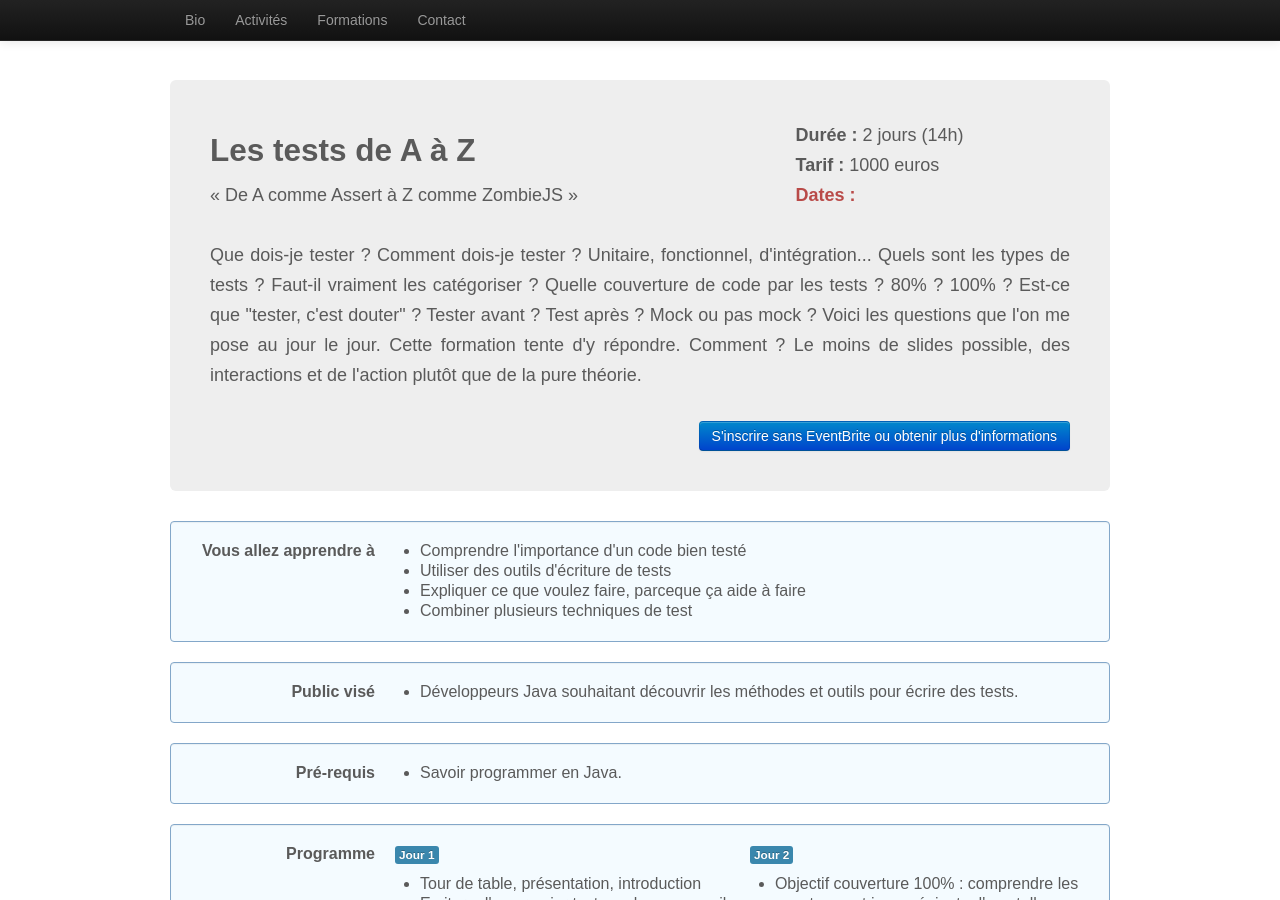
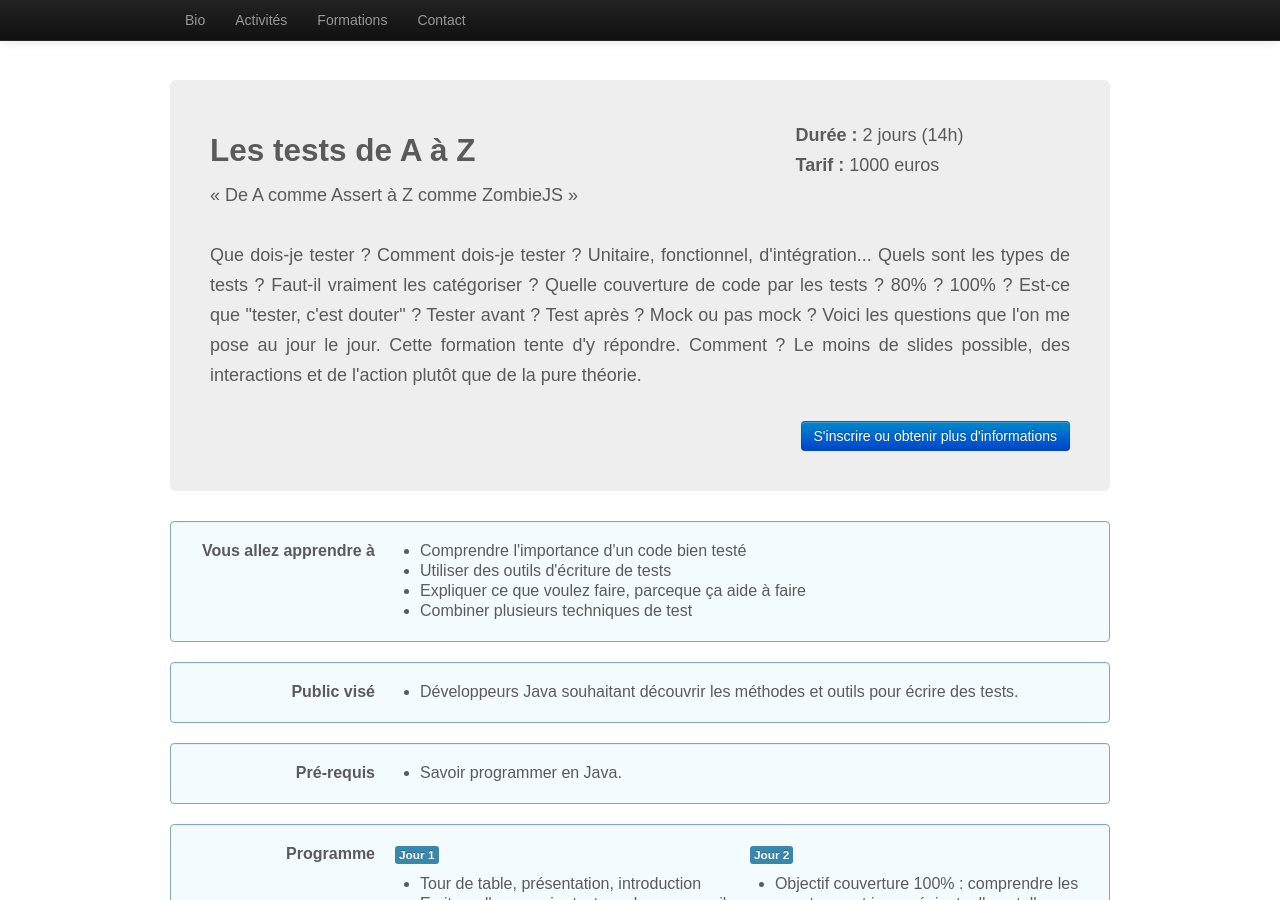
Before and after one commit to dgageot/retour1024, a Jekyll site: the page built from _posts/2013-04-07-tests-az.html, in a window 1280 px wide and 900 px high. Built offline with Jekyll 4.4.1, drawn with Linux system fonts in a browser that asks for light colours; comment, search, counter and statistics services are not loaded.

Commit message:
Update fiche

```diff
--- a/_layouts/fiche_formation.html
+++ b/_layouts/fiche_formation.html
@@ -24,7 +24,9 @@
               <br>
               <strong>Tarif : </strong>{{page.tarif}}
               <br>
+              {% if page.date1 %}
               <span class="text-error"><strong>Dates : </strong>{{page.date1}}</span>
+              {% endif %}
             </p>
           </div>
         </div>
@@ -33,13 +35,9 @@
             <p class="summary">{{page.summary}}</p>
             <br>
             <div class="text-right">
-              {% if page.eventbrite %}
-              <a class="btn btn-success" href="{{page.eventbrite}}">S'inscrire maintenant sur Eventbrite</a>
-              /
-              {% endif %}
               <a class="btn btn-primary"
                href="mailto:david@gageot.net?body=Bonjour,&#37;0D&#37;0DJ'aimerais avoir plus d'informations sur cette formation.&#37;0D&#37;0DMerci.&subject=[Formation] {{page.name}}"
-               target="contact">S'inscrire sans EventBrite ou obtenir plus d'informations</a><br>
+               target="contact">S'inscrire ou obtenir plus d'informations</a><br>
             </div>
           </div>
         </div>
```
